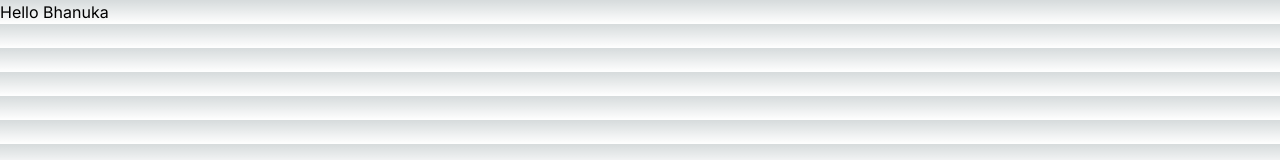
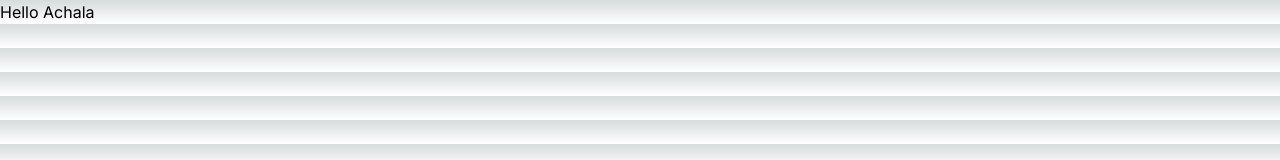
Before and after one commit to bhanukaonline/airbnb-clone, a Next.js app in the folder airbnb/: page / in a window 1280 px wide. Shown: the top 160 px of the page. Built offline with nearby package versions, Linux system fonts and the light colour scheme.

Commit message:
Update page.tsx

```diff
--- a/airbnb/app/page.tsx
+++ b/airbnb/app/page.tsx
@@ -2,7 +2,7 @@ import Image from 'next/image'
 
 export default function Home() {
   return (
-    <div>Hello Bhanuka</div>
+    <div>Hello Achala</div>
 
   )
 }
```
